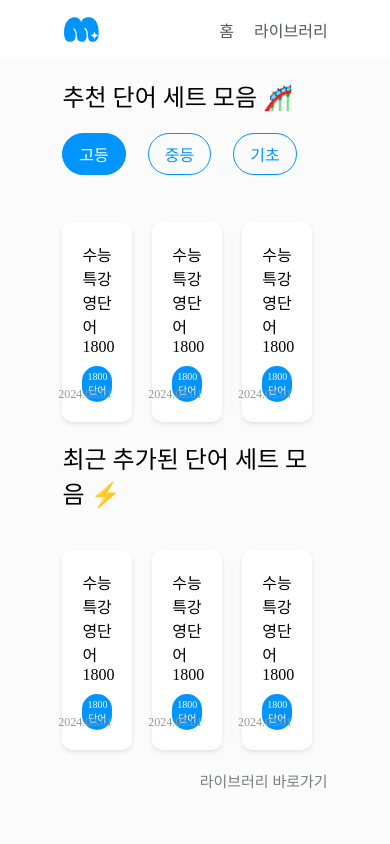
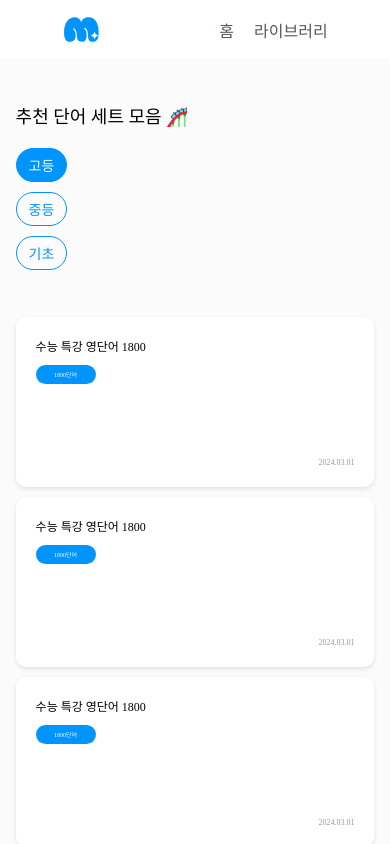
Before and after one commit to SSO-OK/Ssook, a React (Vite) app: page /Home in a window 390 px wide. Shown: the top 844 px of the page. Built offline with nearby package versions, Linux system fonts and the light colour scheme; a web font is replaced by a local one.

Commit message:
스타일컴포넌트 반응형 수정

```diff
--- a/src/pages/Home/style.ts
+++ b/src/pages/Home/style.ts
@@ -9,6 +9,14 @@ export const HomeContainer = styled.div`
   background-color: #fbfbfb;
   flex-direction: column;
   padding: 0 16%;
+
+  @media (max-width: 768px) {
+    padding: 0 8%;
+  }
+
+  @media (max-width: 480px) {
+    padding: 0 4%;
+  }
 `;
 
 export const HomeTitle = styled.div`
@@ -16,6 +24,16 @@ export const HomeTitle = styled.div`
   font-size: 24px;
   margin-bottom: 20px;
   margin-top: 7%;
+
+  @media (max-width: 768px) {
+    font-size: 20px;
+    margin-top: 10%;
+  }
+
+  @media (max-width: 480px) {
+    font-size: 18px;
+    margin-top: 12%;
+  }
 `;
 
 export const HomeButtonContainer = styled.div`
@@ -24,6 +42,11 @@ export const HomeButtonContainer = styled.div`
   gap: 22px;
   align-items: flex-start;
   margin-bottom: 27px;
+
+  @media (max-width: 768px) {
+    flex-direction: column;
+    gap: 10px;
+  }
 `;
 
 interface ButtonProps {
@@ -40,6 +63,11 @@ export const HomeButton = styled.button<ButtonProps>`
   color: ${(props) => (props.selected ? "#ffffff" : "#0094ff")};
   cursor: pointer;
   transition: all 0.3s ease;
+
+  @media (max-width: 768px) {
+    font-size: 14px;
+    padding: 6px 12px;
+  }
 `;
 
 export const BoxContainer = styled.div`
@@ -47,6 +75,15 @@ export const BoxContainer = styled.div`
   flex-wrap: wrap;
   gap: 20px;
   margin-top: 20px;
+
+  @media (max-width: 768px) {
+    gap: 10px;
+  }
+
+  @media (max-width: 480px) {
+    flex-direction: column;
+    gap: 10px;
+  }
 `;
 
 export const Box = styled.div`
@@ -62,13 +99,29 @@ export const Box = styled.div`
   min-height: 170px;
 
   &:hover {
-    border-left: 5px solid #0094ff; /* 호버 시 파란색 세로 선 */
+    border-left: 5px solid #0094ff;
+  }
+
+  @media (max-width: 768px) {
+    width: calc(50% - 10px);
+  }
+
+  @media (max-width: 480px) {
+    width: 100%;
   }
 `;
 
 export const BoxTitle = styled.div`
   font-size: 16px;
   margin-bottom: 10px;
+
+  @media (max-width: 768px) {
+    font-size: 14px;
+  }
+
+  @media (max-width: 480px) {
+    font-size: 12px;
+  }
 `;
 
 export const BoxTag = styled.div`
@@ -80,6 +133,14 @@ export const BoxTag = styled.div`
   font-size: 10px;
   max-width: 60px;
   text-align: center;
+
+  @media (max-width: 768px) {
+    font-size: 8px;
+  }
+
+  @media (max-width: 480px) {
+    font-size: 6px;
+  }
 `;
 
 export const BoxDate = styled.div`
@@ -88,6 +149,14 @@ export const BoxDate = styled.div`
   position: absolute;
   bottom: 20px;
   right: 20px;
+
+  @media (max-width: 768px) {
+    font-size: 10px;
+  }
+
+  @media (max-width: 480px) {
+    font-size: 8px;
+  }
 `;
 
 export const LibraryLink = styled.div`
@@ -95,6 +164,14 @@ export const LibraryLink = styled.div`
   font-size: 15px;
   color: #7a7d85;
   text-decoration: none;
+
+  @media (max-width: 768px) {
+    font-size: 13px;
+  }
+
+  @media (max-width: 480px) {
+    font-size: 11px;
+  }
 `;
 
 export const StyledLink = styled(Link)`
@@ -104,4 +181,12 @@ export const StyledLink = styled(Link)`
   color: #7a7d85;
   text-decoration: none;
   text-align: right;
+
+  @media (max-width: 768px) {
+    font-size: 13px;
+  }
+
+  @media (max-width: 480px) {
+    font-size: 11px;
+  }
 `;
```
